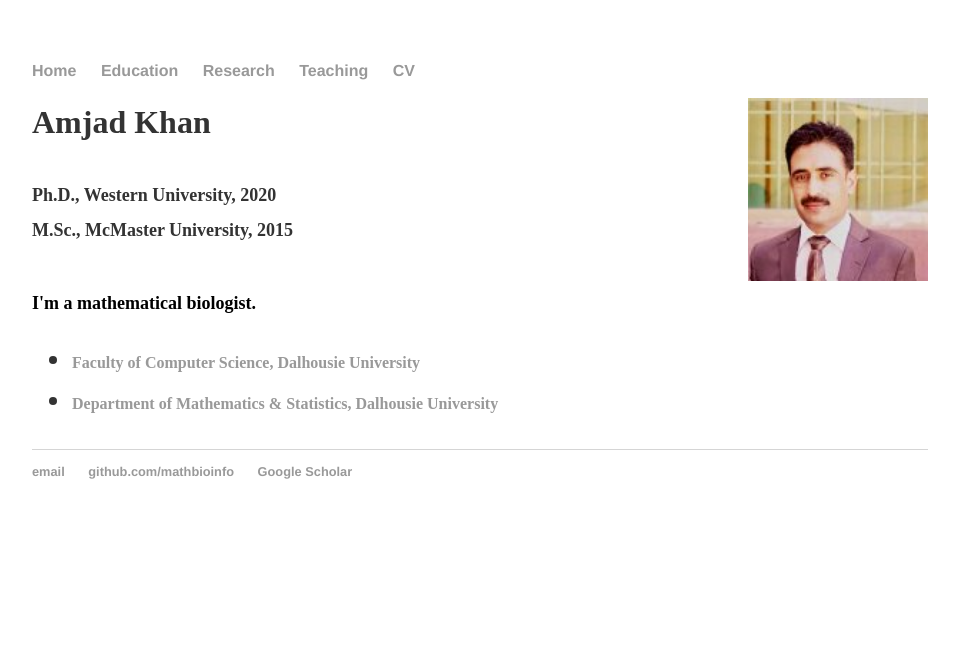
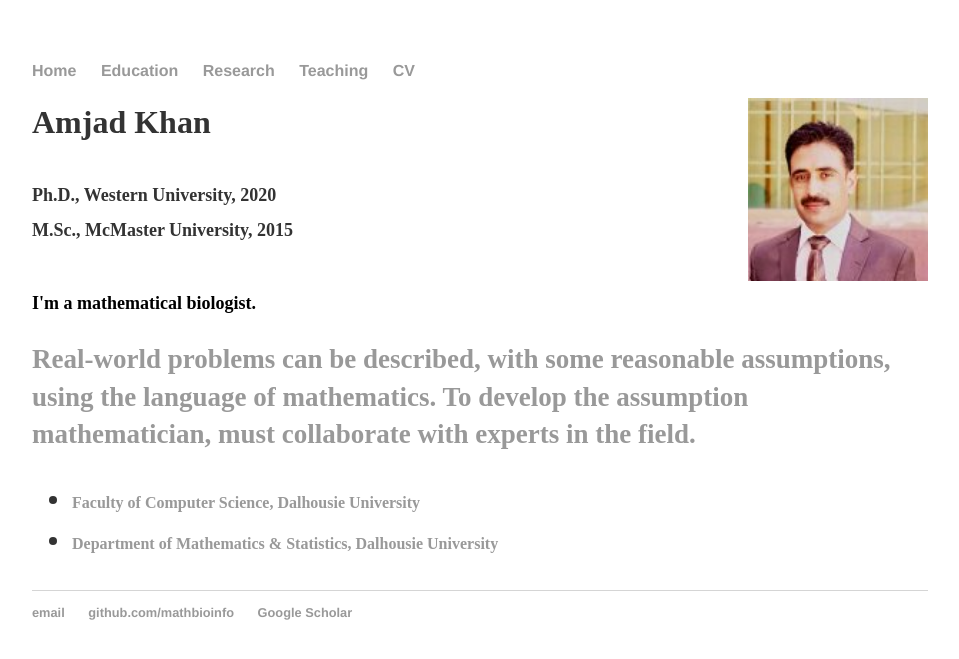
Before and after one commit to MathBioInfo/amjadkhan, a Jekyll site: the page index.html, which Jekyll copies as it is, in a window 1280 px wide. Shown: the top 659 px of the page, without its empty margins (160-1119 px from the left). Built offline with Jekyll 4.4.1, drawn with Linux system fonts in a browser that asks for light colours.

Commit message:
Update index.html

```diff
--- a/index.html
+++ b/index.html
@@ -35,6 +35,8 @@
 
     		</div><!-- /.blurb -->
 		</div><!-- /.container -->
+				<p><a href="#">Real-world problems can be described, with some reasonable assumptions, using the language of mathematics.
+				To develop the assumption mathematician, must collaborate with experts in the field.<a>
                 <ul class="contacts">
 				</font><font color="#2a2a2a" size="3">
 				<li><a href="https://www.dal.ca/faculty/computerscience.html">Faculty of Computer Science, Dalhousie University</a></font><font color="#2a2a2a" size="3"></li>
```
